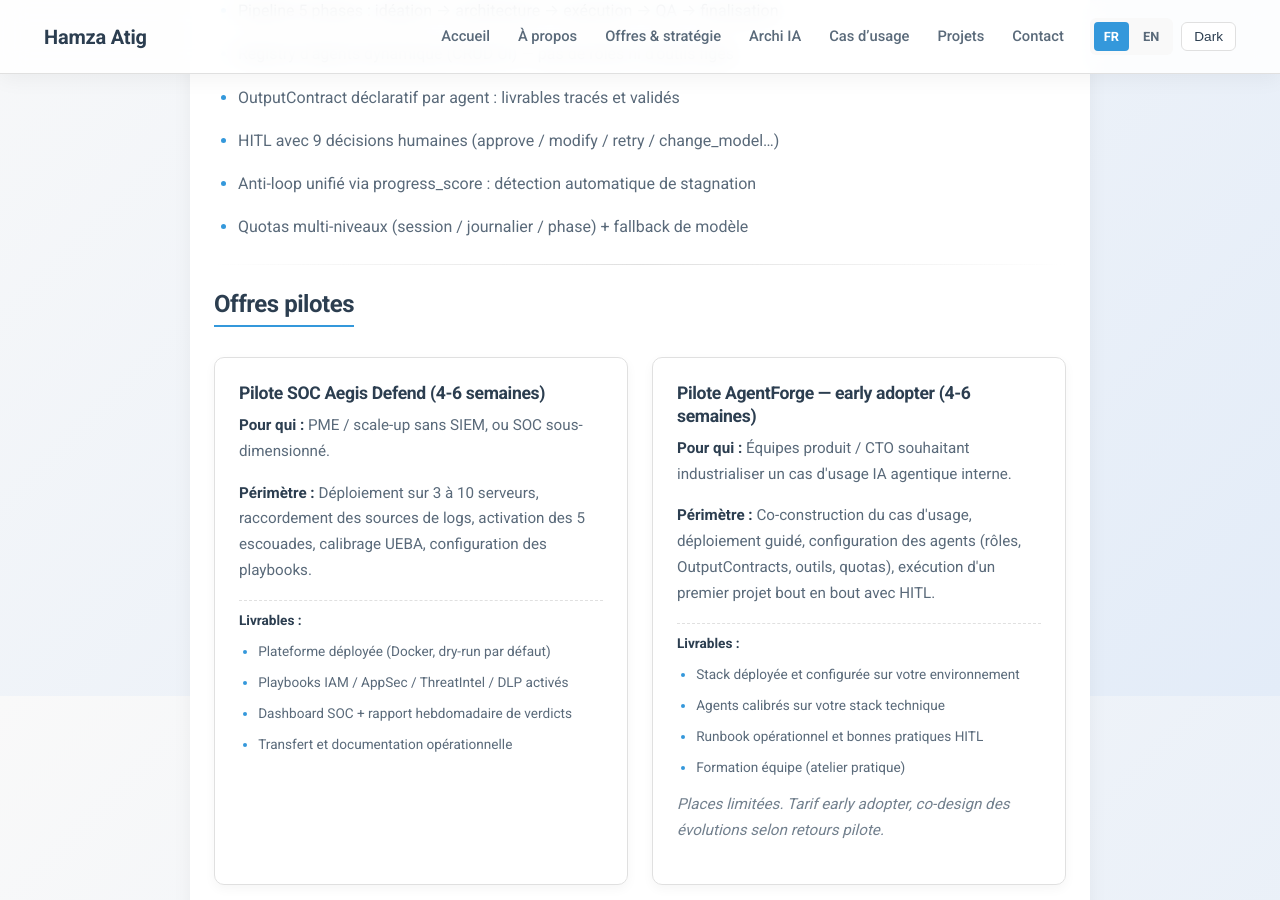
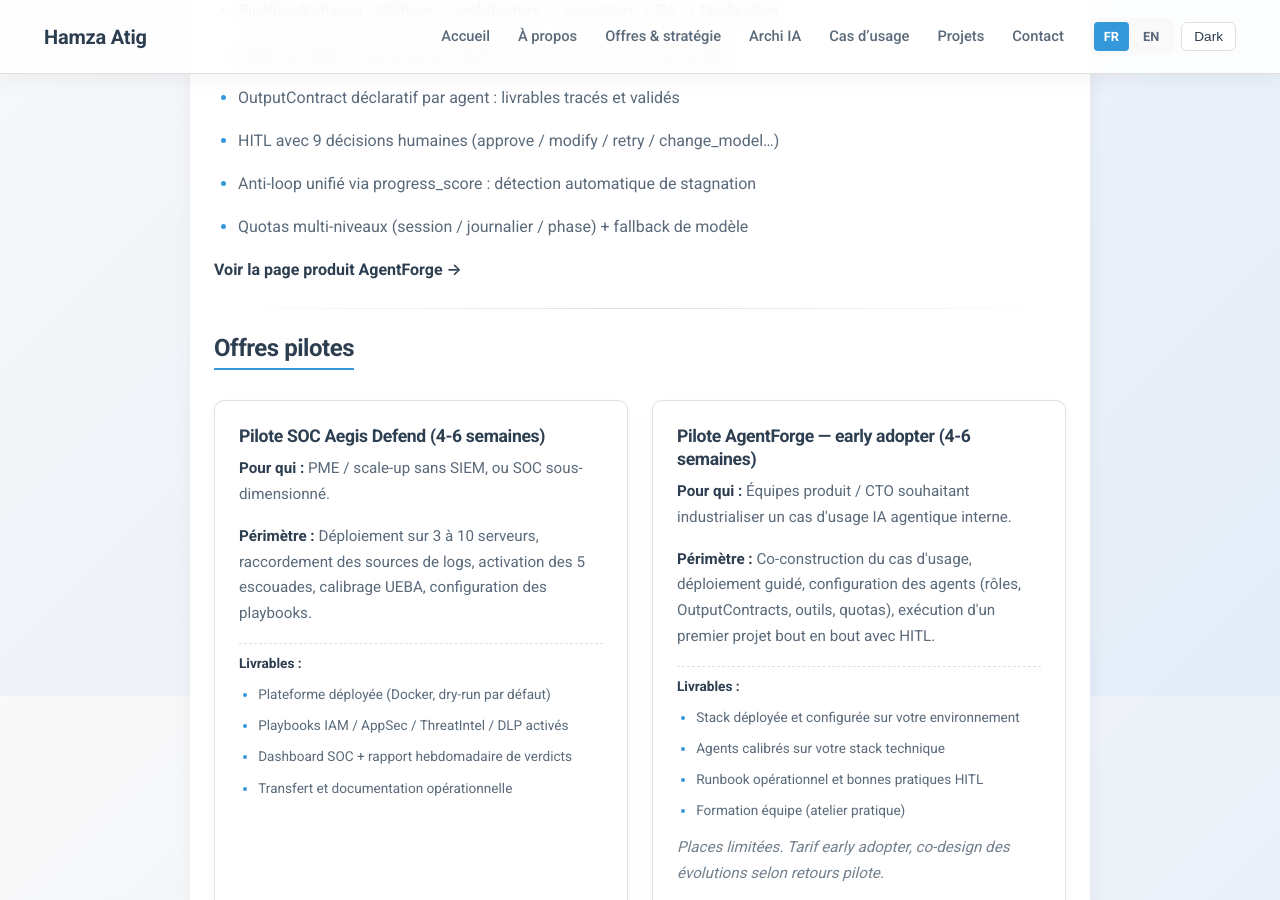
Before and after one commit to HamzaAtig/atig-hamza-portfolio-, a Jekyll site: the page built from archi-ia.md, in a window 1280 px wide and 900 px high, scrolled down 2904 px. Built offline with Jekyll 4.4.1, drawn with Linux system fonts in a browser that asks for light colours.

Commit message:
Archi IA : lien vers la page produit AgentForge (FR + EN)
Co-Authored-By: Claude Fable 5 <noreply@anthropic.com>

```diff
--- a/_config.yml
+++ b/_config.yml
@@ -309,6 +309,9 @@ ai_solutions:
 
   - id: "agentforge"
     name: "AgentForge"
+    product_url: "https://agentforge-product.agentforge-presentation.workers.dev/"
+    product_label: "Voir la page produit AgentForge"
+    product_label_en: "See the AgentForge product page"
     tagline: "Software factory multi-agents : de l'idée au livrable, sous contrôle humain."
     tagline_en: "Multi-agent software factory: from idea to deliverable, with human oversight."
     status: "Early adopter"
--- a/archi-ia.md
+++ b/archi-ia.md
@@ -56,6 +56,9 @@ Avec **<span class="exp-years" data-exp-start-year="{{ site.author.experience_st
 {% for cap in solution.capabilities %}
 - {{ cap }}
 {% endfor %}
+{% if solution.product_url %}
+<p><a href="{{ solution.product_url }}" target="_blank" rel="noopener"><strong>{{ solution.product_label }} →</strong></a></p>
+{% endif %}
 
 ---
 {% endfor %}
```
Also changed, not shown: ai-architecture.en.md (+3 -0 lines).
